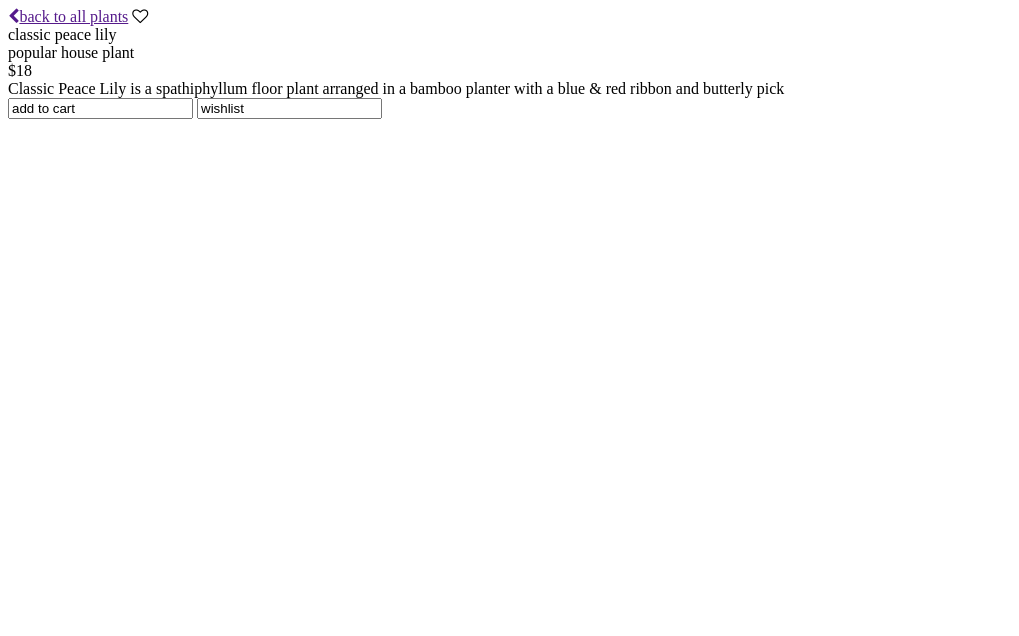
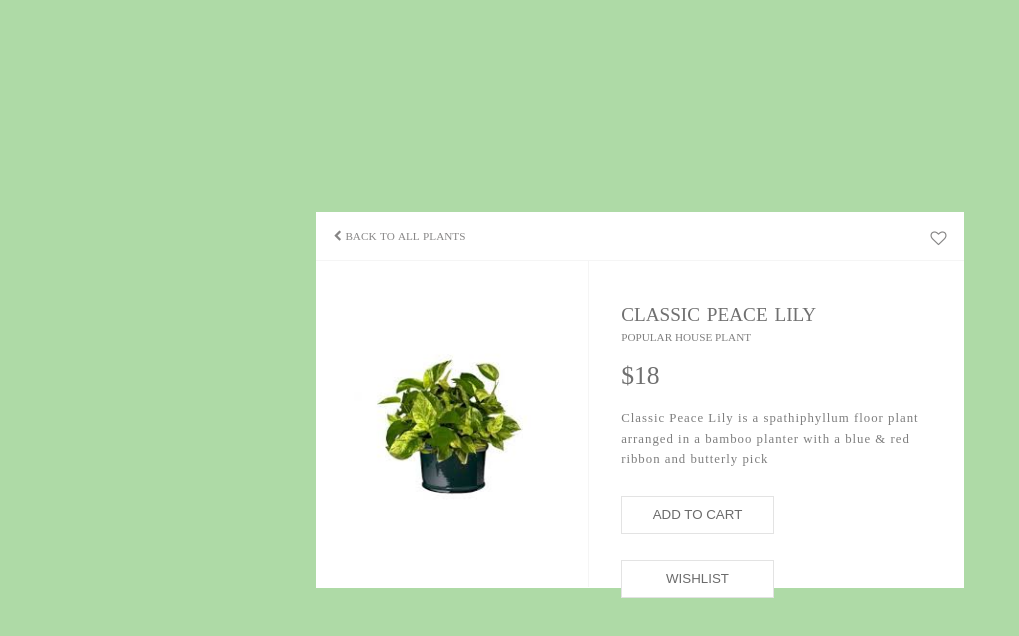
Before and after one commit to lavender21/item-practice2, a website built with webpack: page index.html in a window 1280 px wide. Shown: the whole page, without its empty margins (0-1019 px from the left). Built offline with nearby package versions, Linux system fonts and the light colour scheme.

Commit message:
add style to page

```diff
--- a/index.html
+++ b/index.html
@@ -11,18 +11,23 @@
 <body>
 <div class="box">
     <header>
-        <a href="" class="uppercase"><span><i class="fa fa-chevron-left"></i>back to all plants</span></a>
+        <a href="" class="uppercase"><span><i class="fa fa-chevron-left"></i> back to all plants</span></a>
         <i class="fa fa-heart-o"></i>
     </header>
     <main>
-        <div class="title uppercase">classic peace lily</div>
-        <div class="subtitle">popular house plant</div>
-        <div class="price">$18</div>
-        <div class="details">Classic Peace Lily is a spathiphyllum floor plant arranged in a bamboo
-            planter with a blue & red ribbon and butterly pick
+        <div class="picture">
+            <img src="src/images/plant.jpeg" alt="">
         </div>
-        <input type="text" class="btn uppercase" value="add to cart">
-        <input type="text" class="uppercase" value="wishlist">
+        <div class="info">
+            <div class="title uppercase">classic peace lily</div>
+            <div class="subtitle uppercase">popular house plant</div>
+            <div class="price">$18</div>
+            <div class="details">Classic Peace Lily is a spathiphyllum floor plant arranged in a bamboo
+                planter with a blue & red ribbon and butterly pick
+            </div>
+            <input type="text" class="btn uppercase" value="add to cart">
+            <input type="text" class="btn uppercase" value="wishlist">
+        </div>
     </main>
 </div>
 <script src="bundle.js"></script>
--- a/src/css/main.scss
+++ b/src/css/main.scss
@@ -0,0 +1,100 @@
+$bg-color:#AEDAA6;
+$header-color:#868585;
+$border-color:#F5F5F5;
+$font-color1:#707070;
+$font-color2:#7E7E7E;
+$font-color3:#6B6B6B;
+$btn-border-color:#E3E3E3;
+
+html,body,div{
+  margin:0;
+  padding:0;
+}
+html,body{
+  height:100%;
+}
+body{
+  display: flex;
+  justify-content: center;
+  align-items: center;
+  background: $bg-color;
+}
+.uppercase{
+  text-transform: uppercase;
+}
+
+.box{
+  width:40.5em;
+  height:23.5em;
+  background: #fff;
+}
+header{
+  display: flex;
+  justify-content: space-between;
+  height:0.8em;
+  padding:1.1em;
+  color:$header-color;
+  border-bottom: 1px solid $border-color;
+  a{
+    text-decoration: none;
+    color:$header-color;
+    font-size:0.7em;
+    word-spacing: 1px;
+  }
+}
+main{
+  display: flex;
+  height:20.4em;
+}
+.picture{
+  width:42%;
+  height:100%;
+  border-right:1px solid $border-color;
+  display: flex;
+  align-items: center;
+  img{
+    width:100%;
+  }
+}
+.info{
+  width:47%;
+  padding:2em;
+  .title,.price{
+    color:$font-color1;
+    font-size:1.2em;
+    line-height: 2.3em;
+    height:1.5em;
+    word-spacing: 2px;
+  }
+  div.price{
+    height:2.5em;
+    line-height: 2.5em;
+    font-size:1.6em;
+  }
+  .details{
+    color:$font-color2;
+    font-size:0.8em;
+    line-height: 1.6em;
+    letter-spacing: 1px;
+
+  }
+  .subtitle{
+    color:$font-color2;
+    font-size:0.7em;
+    height:2em;
+    line-height:2.7em;
+  }
+}
+.btn{
+  width:11em;
+  height:2.5em;
+  border:1px solid $btn-border-color;
+  color:$font-color3;
+  margin-top:2em;
+  margin-right:0.5em;
+  text-align: center;
+  transition: 0.5s ease;
+}
+.btn:hover,a:hover{
+  color: $bg-color;
+}
```
Also changed, not shown: src/images/plant.jpeg (added).
